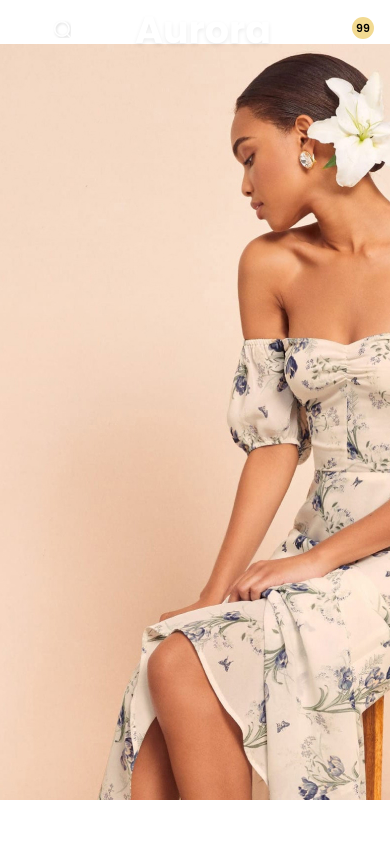
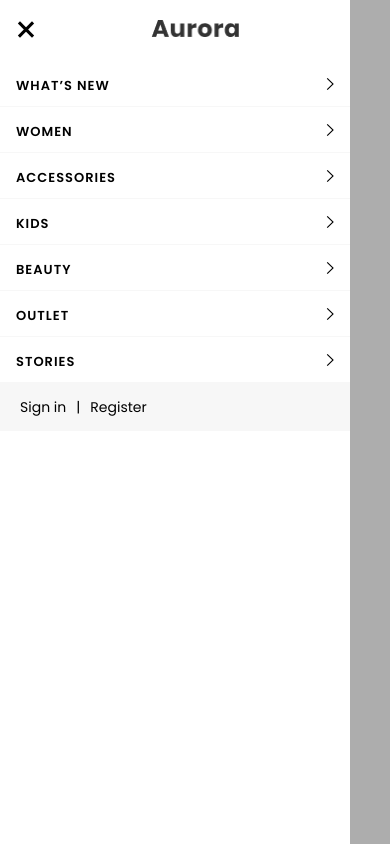
Before and after one commit to Arinionium/Aurora, a plain HTML site: page index.html in a window 390 px wide. Both pictures are taken after a click on the button 26 px from the left and 29 px from the top of the page. Shown: the top 844 px of the page. Drawn offline with nearby package versions, Linux system fonts and the light colour scheme; files whose address does not match are found by name.

Commit message:
burger ended

```diff
--- a/css/_burger.scss
+++ b/css/_burger.scss
@@ -3,7 +3,7 @@
 .header__burger-btn-wrap {
   display: none;
   flex-basis: 7rem;
-  margin-left: 1.6rem;
+  padding-left: 1.6rem;
 
   @media (max-width: 900px) {
     display: flex;
@@ -16,6 +16,8 @@
     height: 1.5rem;
     background: none;
     margin-right: 1.7rem;
+    position: relative;
+    z-index: 11;
     &:hover {
       background-color: rgba(128, 128, 128, 0.3);
       border-radius: 3px;
@@ -37,13 +39,18 @@
 
   .burger__search-icon {
     display: block;
+
     width: 18px;
     height: 18px;
     margin-top: 2rem;
-    background: url(/images/icons/search.svg);
+    transition: all 0.2s;
+    background: url(/images/icons/search.svg) center no-repeat;
     &:hover {
-      background-color: rgba(128, 128, 128, 0.3);
-      border-radius: 3px;
+      border: 2px solid white;
+      width: 20px;
+      height: 20px;
+      border-radius: 50%;
+      opacity: 0.5;
     }
   }
 }
@@ -58,13 +65,89 @@
   h3 {
     display: flex;
     justify-content: center;
+    margin-top: 2rem;
     img {
       display: block;
+      max-width: 8.8rem;
+      height: 1.7rem;
+      margin-bottom: 2.4rem;
     }
   }
 }
 
+.burger__inner-wrap {
+  display: block;
+  width: calc(100% - 4rem);
+  .burger__sign-block {
+    display: flex;
+    padding-left: 1.5rem;
+    align-items: center;
+    height: 4.8rem;
+    color: $black;
+    background-color: $gray;
+    & a {
+      color: $black !important;
+    }
+  }
+  & span {
+    display: block;
+    margin: 0 5px;
+  }
+}
+
+.burger__gatherer {
+  .header__navbar {
+    display: block;
+  }
+  .header__navbar-link {
+    display: flex;
+    border-bottom: 1px solid #f7f7f7;
+    align-items: center;
+    transition: all 0.2s;
+    &:hover {
+      text-decoration: underline;
+    }
+
+    height: 4.6rem;
+    padding-left: 1.6rem;
+    & a {
+      color: $black;
+    }
+  }
+  .chevron {
+    margin-right: 1.6rem;
+  }
+
+  .header__sign-in {
+    display: block;
+    margin: 1.7rem 0 1.6rem 1.5rem;
+  }
+}
+
+.gray-block {
+  display: none;
+  position: absolute;
+  right: 0;
+  top: 0;
+  bottom: 0;
+
+  background-color: rgba(0, 0, 0, 0.32);
+  height: 100vh;
+  width: 4rem;
+}
 //active for jQuery------------
+
+.header__burger-menu.active {
+  display: block;
+}
+
+.header__burger.active span {
+  background-color: $black;
+}
+
+.gray-block.active {
+  display: block;
+}
 
 .header.active .header__burger span {
   background-color: $black;
--- a/css/_main-page.scss
+++ b/css/_main-page.scss
@@ -94,7 +94,7 @@
     position: absolute;
     width: 2.6rem;
     height: 2.6rem;
-    right: 3rem;
+    right: 2.2rem;
     top: 50%;
     transform: translate(-50%, -50%);
     transition: 0.2s;
@@ -108,13 +108,16 @@
       display: block;
       margin: 0.5rem auto;
     }
+    @media (max-width: 900px) {
+      right: 3rem;
+    }
   }
 
   .header__input-wrapper {
-    display: flex;
-    justify-content: center;
+    margin: 0 auto;
     position: relative;
     margin-bottom: 2.4rem;
+    max-width: 63.3rem;
   }
   .header__input {
     background-color: rgba(247, 247, 247, 0.24);
@@ -123,7 +126,6 @@
     margin: 0 24.5px;
     height: 4.8rem;
     mix-blend-mode: normal;
-    //margin: 0 2rem;
     border-radius: 3px;
   }
 }
@@ -166,6 +168,11 @@ input[type="search"]::-webkit-search-results-decoration {
     }
     & .chevron {
       display: none;
+      @media (max-width: 900px) {
+        display: block;
+        height: 12px;
+        margin-left: auto;
+      }
     }
   }
 
@@ -239,7 +246,6 @@ input[type="search"]::-webkit-search-results-decoration {
       height: 2.4rem;
     }
     &:hover {
-      //margin-left: -0.8rem;
       background: rgba(255, 255, 255, 0.3);
       box-shadow: 0 0 0 0.8rem rgba(255, 255, 255, 0.3);
       border-radius: 50%;
--- a/index.html
+++ b/index.html
@@ -27,6 +27,7 @@
         </div>
     </div><!------------------------top-bar  /---------------------------->
     <!------------------------main-part  ---------------------------->
+
     <main class="main-part">
         <header id="header" class="main-part__header header">
             <div class="header__lower-part">
@@ -44,10 +45,20 @@
                     <h3 class="burger-logo">
                         <img src="/images/icons/Aurora.jpg" alt="">
                     </h3>
+                    <div class="burger__inner-wrap">
+                        <div class="burger__gatherer">
+                        </div>
+                        <div class="burger__sign-block">
+
+                        </div>
+                    </div>
+
+                </div>
+                <div class="gray-block">
                 </div>
 
+                <p class="header__logo">Aurora</p>
 
-                <p class="header__logo">Aurora</p>
                 <div class="header__center">
                     <div class="header__input-wrapper">
                         <p class="header__search-icon">
@@ -57,7 +68,7 @@
                          type="search" class="header__input" id="header__input">
                     </div>
                     <nav
-                    data-da=".header__burger-menu,900,1"
+                    data-da=".burger__gatherer,900,0"
                     class="header__navbar navbar">
                         <li class="header__navbar-link navbar-link">
                             <a href="">what’s new</a>
@@ -90,18 +101,18 @@
                 </div>
                 <div class="header__sign-block" id="header__sign-block">
                     <span
-                    data-da=".header__burger-menu,900,2"
+                    data-da=".burger__sign-block,900,3"
                      class="header__sign-in">
                         <a class="sign-block-link  block-link-1"" href="#">Sign in</a>
                     </span>
                     <span
-                    data-da=".header__burger-menu,900,3"
+                    data-da=".burger__sign-block,900,3"
                      class="block-link-2"
                      id="sign-block-link">|</span>
                     <span
-                    data-da=".header__burger-menu,900,4"
+                    data-da=".burger__sign-block,900,2"
                      class="header__register">
-                        <a class="sign-block-link block-link-3"  href="#">Register</a>
+                        <a class="sign-block-link block-link-4"  href="#">Register</a>
                     </span>
                     <a href="#" class="header__basket">
                         <img id="header__basket" src="/images/icons/basket-copy.svg" alt="">
--- a/js/script.js
+++ b/js/script.js
@@ -19,12 +19,14 @@ $( "#header__input" ).on("focus", function() {
   const burgerBtn = $('.header__burger');
 
     burgerBtn.on('click', () => {
-        $('.header__burger,.header__content-wrapper').toggleClass('active');
+        $('.header__burger, .header__burger-menu, .gray-block').toggleClass('active');
         if ($('.header__burger,.header__content-wrapper').hasClass('active')) {
-            $('body').css('overflow', 'hidden');
+          $('body').css('overflow', 'hidden');
+
         }
         else {
-             $('body').css('overflow', 'auto');
+
+          $('body').css('overflow', 'auto');
         }
     });
 
@@ -53,14 +55,16 @@ $(".block-link-1").click(function(){
            $("#top-bar, .main-part, #header, #header__link, #header__input, .navbar-link, #header__input").addClass("active");
           $(".sign-block-link").css("color", "#000000");
           $("#header__basket").attr("src", "/images/icons/basket-copy-black.svg");
-          $("#header__search-icon").attr("src","/images/icons/Fill_1_black.svg");
+          $("#header__search-icon").attr("src", "/images/icons/Fill_1_black.svg");
+           $(".burger__search-icon").css("background","url(/images/icons/search-black.svg)");
         } else {
           header.removeClass('fixed');
           topBar.removeClass('fixed');
           $("#top-bar, .main-part, #header, #header__link, #header__input, .navbar-link, #header__input").removeClass("active");
-    $(".sign-block-link").css("color", "#ffffff");
-    $("#header__basket").attr("src", "/images/icons/basket-copy.svg");
-    $("#header__search-icon").attr("src", "/images/icons/Fill 1.svg");
+          $(".sign-block-link").css("color", "#ffffff");
+          $("#header__basket").attr("src", "/images/icons/basket-copy.svg");
+          $("#header__search-icon").attr("src", "/images/icons/Fill 1.svg");
+          $(".burger__search-icon").css("background","url(/images/icons/search.svg)");
         }
     });
 
```
Also changed, not shown: css/style.css, 1 other file.
